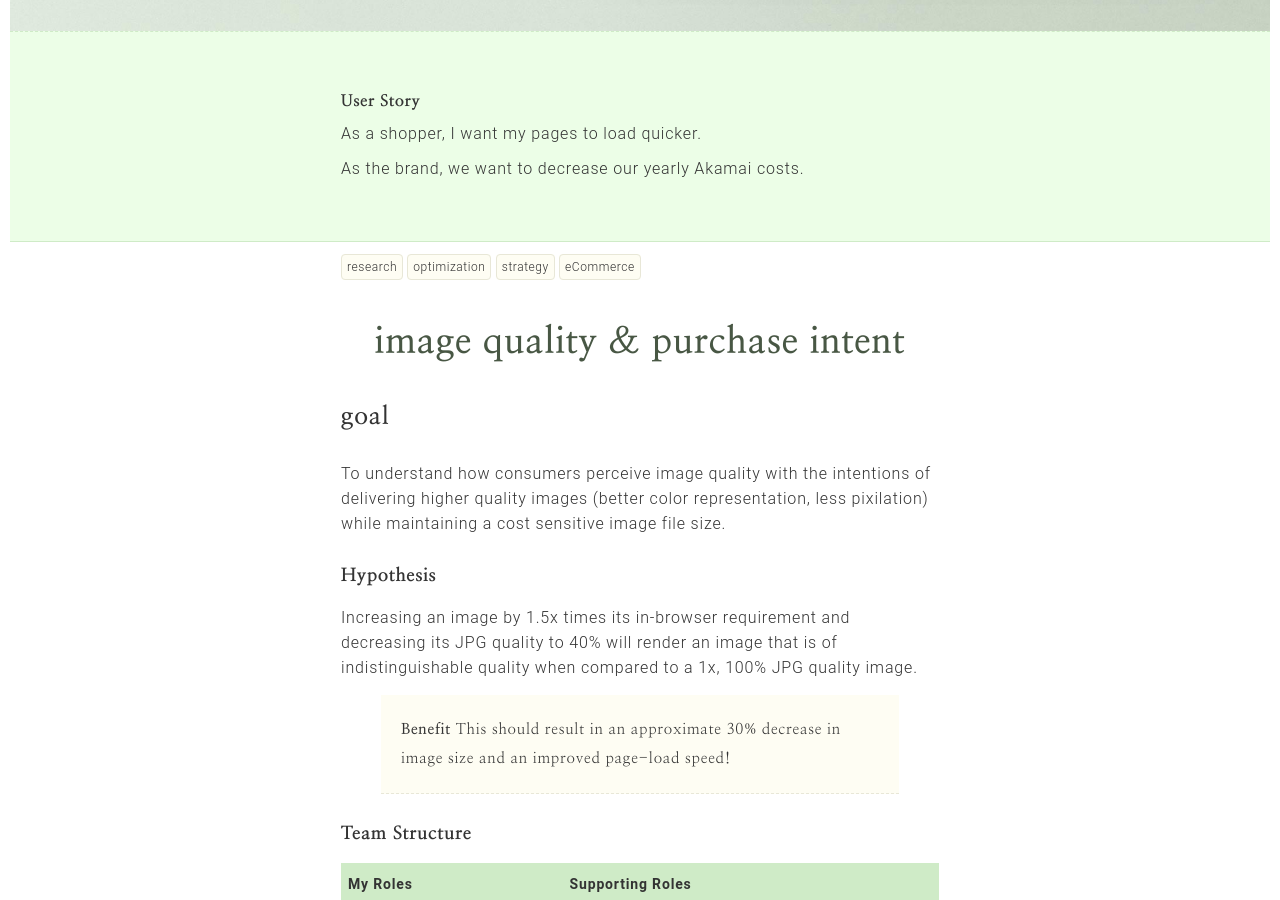
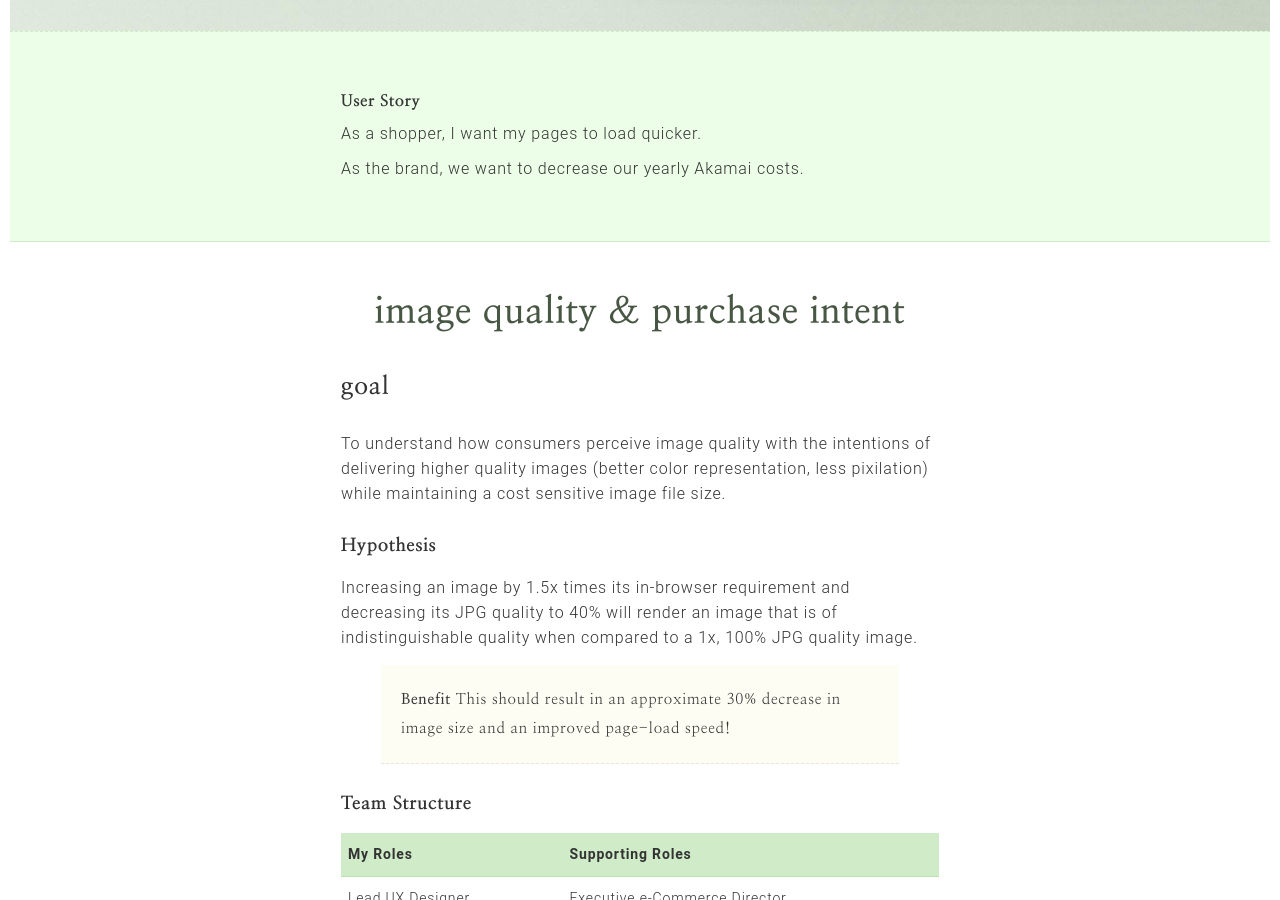
Before and after one commit to dyutibarma/monochrome, a Jekyll site: the page built from _portfolio/2018-10-24-optimized-image-quality.md, in a window 1280 px wide and 900 px high, scrolled down 853 px. Built offline with Jekyll 4.4.1, drawn with Linux system fonts in a browser that asks for light colours.

Commit message:
Update 2018-10-24-optimized-image-quality.md

```diff
--- a/_portfolio/2018-10-24-optimized-image-quality.md
+++ b/_portfolio/2018-10-24-optimized-image-quality.md
@@ -33,10 +33,9 @@
   <div class="w3-col w3-container m2 l3">
   </div>
     <div class="w3-col w3-container m8 l6">
-        <pill>research</pill>
-        <pill>optimization</pill>
-        <pill>strategy</pill>
-        <pill>eCommerce</pill>
+	{% for item in portfolio.tags %}
+          <pill>{{ item }}</pill>
+        {% endfor %}
       </div>
       <div class="w3-col w3-container m2 l3">
       </div>
```
